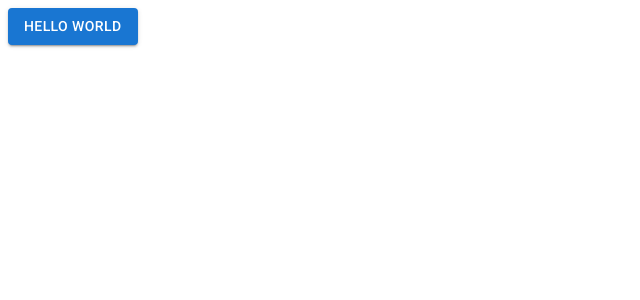
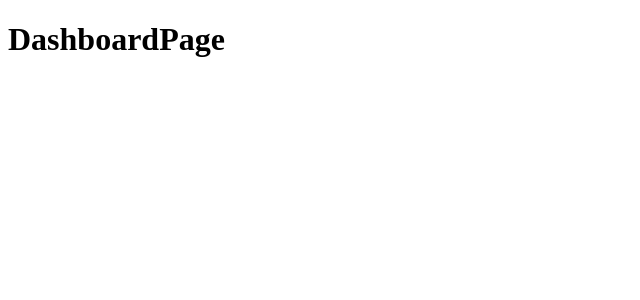
Before and after one commit to Projeto-FrontEnd-M3/Grupo3-FrontEnd-M3, a React (Vite) app: page /dashboard in a window 1280 px wide. Shown: the top 300 px of the page, without its empty margins (0-640 px from the left). Built offline with nearby package versions, Linux system fonts and the light colour scheme.

Commit message:
build: adding folder structure

```diff
--- a/src/App.tsx
+++ b/src/App.tsx
@@ -1,7 +1,15 @@
-import Button from "@mui/material/Button";
+import RoutesMain from "./routes";
+import { Loading } from "./components/Loading/Loading";
+import { ToastContainer } from "react-toastify";
 
 const App = () => {
-  return <Button variant="contained">Hello World</Button>;
+  return (
+    <div className="App">
+      <Loading />
+      <RoutesMain />
+      <ToastContainer />
+    </div>
+  );
 };
 
 export default App;
--- /dev/null
+++ b/src/components/Loading/Loading/index.tsx
@@ -0,0 +1,14 @@
+import { Backdrop, CircularProgress } from "@mui/material";
+
+export const Loading = () => {
+
+  return (
+    <Backdrop
+      className="filterBackdrop"
+      sx={{ color: "#ff577f", zIndex: 2 }}
+      open={false}
+    >
+      <CircularProgress color="inherit" />
+    </Backdrop>
+  );
+};
--- a/src/main.tsx
+++ b/src/main.tsx
@@ -1,9 +1,12 @@
 import React from "react";
 import ReactDOM from "react-dom/client";
 import App from "./App";
+import { BrowserRouter } from "react-router-dom";
 
 ReactDOM.createRoot(document.getElementById("root") as HTMLElement).render(
   <React.StrictMode>
-    <App />
+    <BrowserRouter>
+      <App />
+    </BrowserRouter>
   </React.StrictMode>
 );
--- /dev/null
+++ b/src/pages/Dashboard/index.tsx
@@ -0,0 +1,5 @@
+const DashBoardPage = () => {
+  return <h1>DashboardPage</h1>;
+};
+
+export default DashBoardPage
--- /dev/null
+++ b/src/pages/Home/index.tsx
@@ -0,0 +1,5 @@
+const HomePage = () => {
+  return <h1>HomePage</h1>;
+};
+
+export default HomePage;
--- /dev/null
+++ b/src/pages/Projects/index.tsx
@@ -0,0 +1,5 @@
+const ProjectsPage = () => {
+  return <h1>ProjectsPage</h1>;
+};
+
+export default ProjectsPage;
--- /dev/null
+++ b/src/routes/index.tsx
@@ -0,0 +1,17 @@
+import { Route, Routes } from "react-router-dom";
+import DashBoardPage from "../pages/Dashboard";
+import HomePage from "../pages/Home";
+import ProjectsPage from "../pages/Projects";
+
+const RoutesMain = () => {
+  return (
+    <Routes>
+      <Route path="/" element={<HomePage />} />
+      <Route path="/dashboard" element={<DashBoardPage />} />
+      <Route path="/projects" element={<ProjectsPage />} />
+      <Route path="*" element={<HomePage />} />
+    </Routes>
+  );
+};
+
+export default RoutesMain;
```
Also changed, not shown: vercel.json (added).
